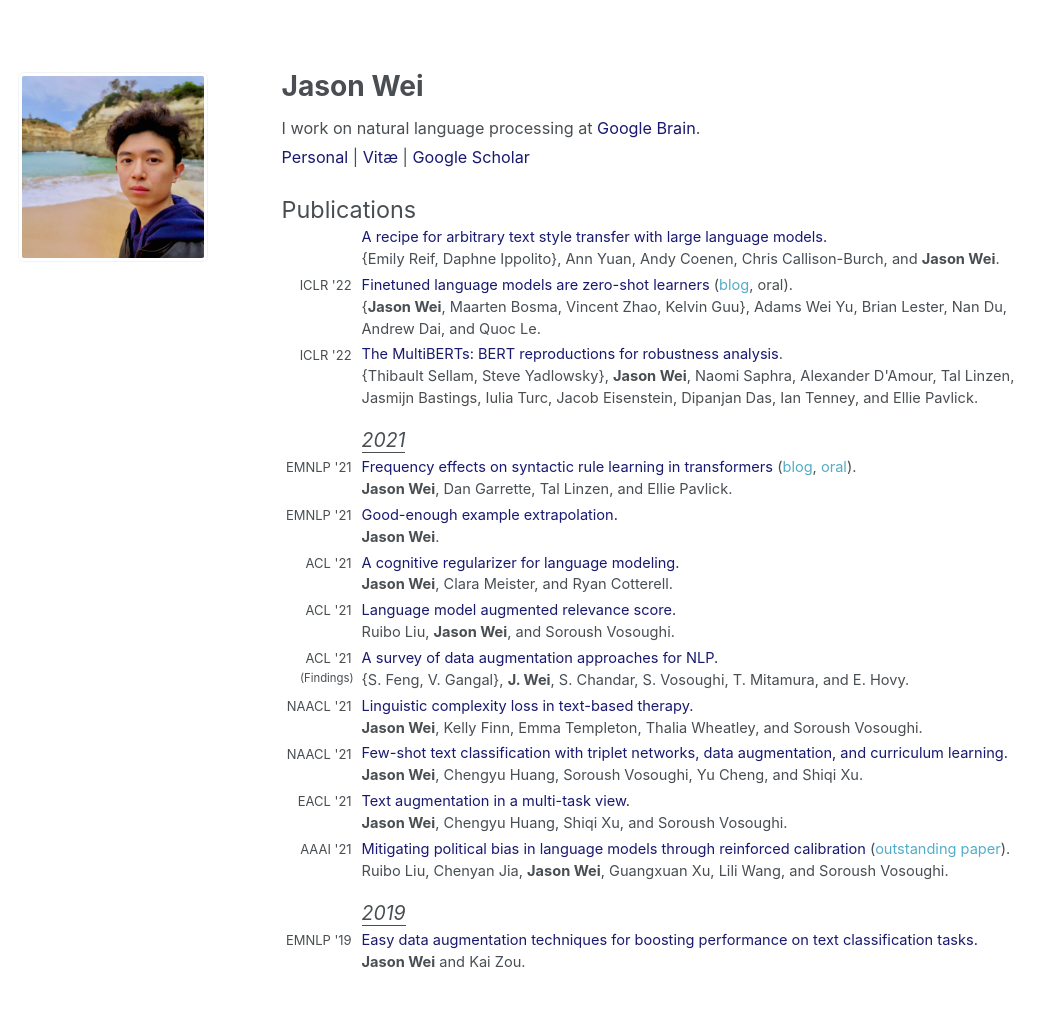
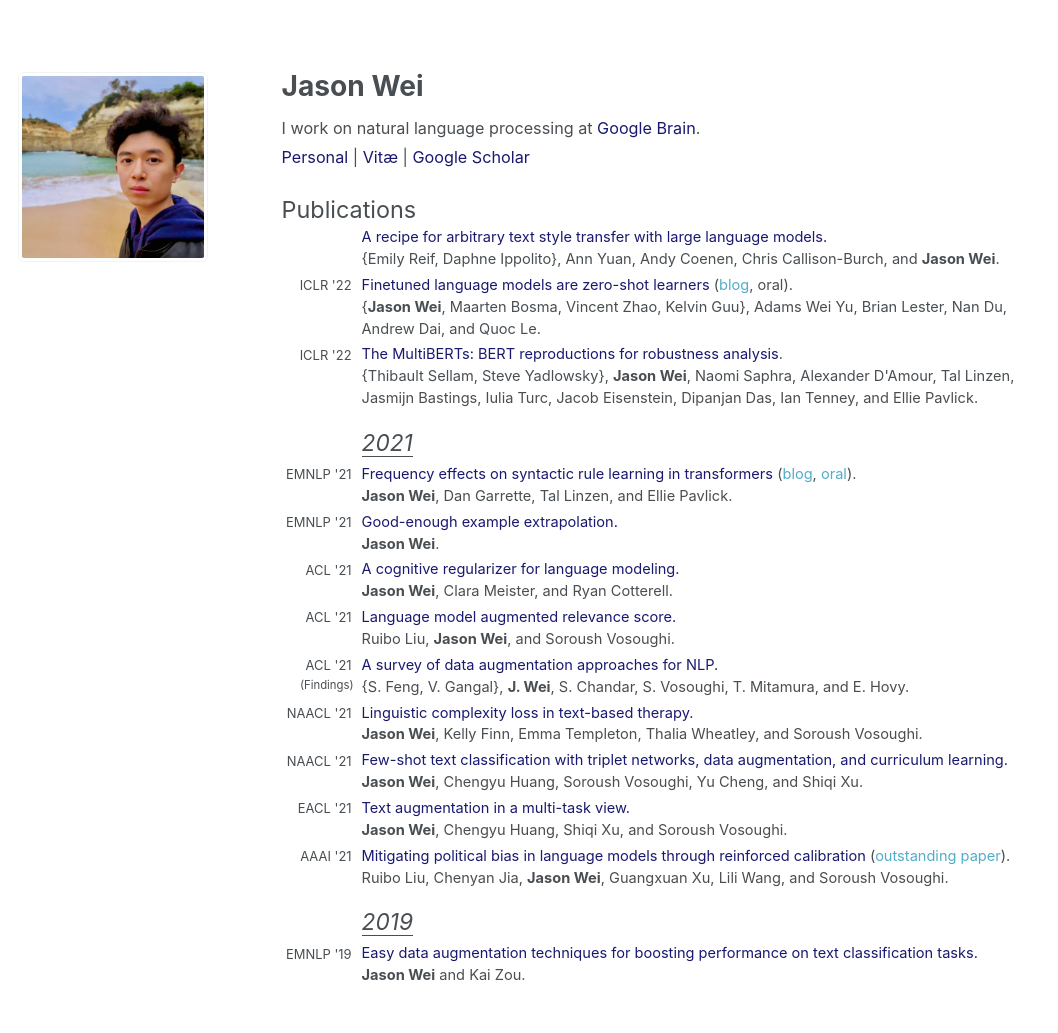
Before and after one commit to jasonwei20/jasonwei20.github.io, a Jekyll site: the page built from _pages/about.md, in a window 1280 px wide. Shown: the whole page, without its empty margins (0-1058 px from the left). Built offline with Jekyll 4.4.1, drawn with Linux system fonts in a browser that asks for light colours.

Commit message:
Update about.md

```diff
--- a/_pages/about.md
+++ b/_pages/about.md
@@ -56,7 +56,7 @@ I work on natural language processing at <a href="https://research.google/teams/
   </tr>
   <tr>
     <td style="width:80px; text-align:left; padding-right:10px; font-size:1em"></td>
-    <td style="font-size:1.2em; padding-bottom:2px"><u><i>2021</i></u></td>
+    <td style="font-size:1.4em; padding-bottom:4px"><u><i>2021</i></u></td>
   </tr>
 
   <tr>
@@ -134,7 +134,7 @@ I work on natural language processing at <a href="https://research.google/teams/
 
   <tr>
     <td style="width:80px; text-align:left; padding-right:10px; font-size:1em"></td>
-    <td style="font-size:1.2em; padding-bottom:2px"><u><i>2019</i></u></td>
+    <td style="font-size:1.4em; padding-bottom:4px"><u><i>2019</i></u></td>
   </tr>
   <tr>
     <td style="width:80px; text-align:right; padding-right:10px; font-size:0.8em">EMNLP '19</td>
```
